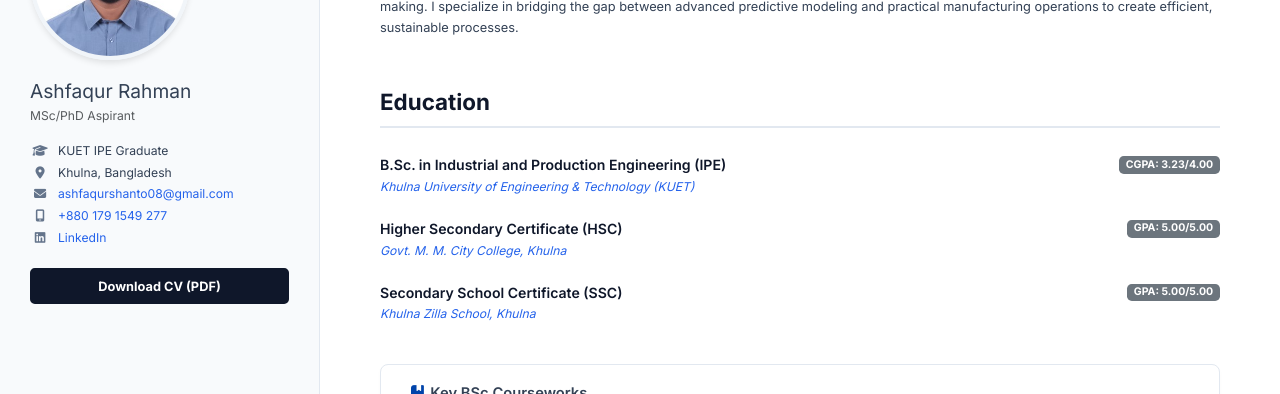
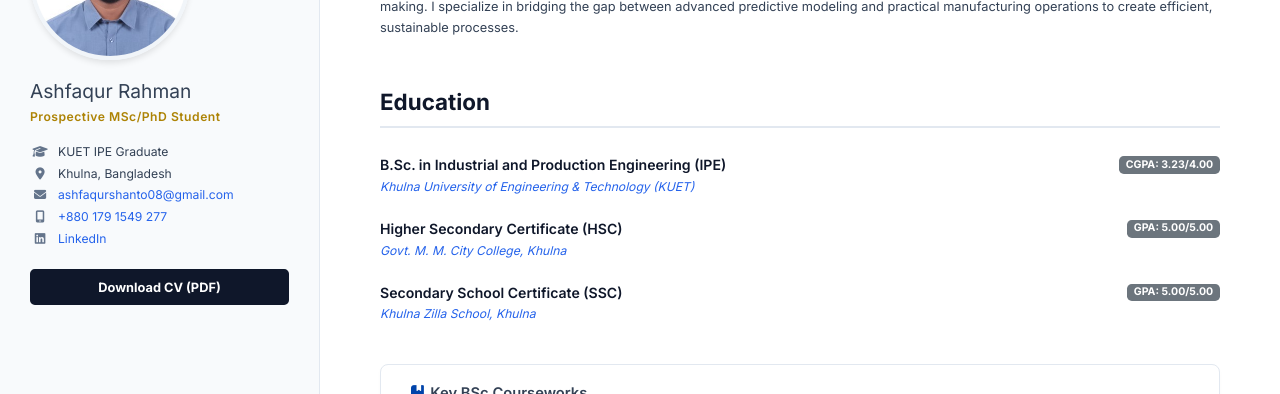
Before and after one commit to AshfaqurRahman99/AshfaqurRahman99.github.io, a Jekyll site: the page index.html, which Jekyll copies as it is, in a window 1280 px wide. Shown: the part 180-574 px from the top of the page. Built offline with Jekyll 4.4.1, drawn with Linux system fonts in a browser that asks for light colours; a style sheet for code colours, icons or effects is not loaded.

Commit message:
Update index.html

```diff
--- a/index.html
+++ b/index.html
@@ -638,6 +638,38 @@
             background-color: #1e293b !important;
             border-color: #334155 !important;
             box-shadow: 0 4px 12px rgba(0, 0, 0, 0.4) !important;
+        }
+        /* -------------------------
+           ASPIRANT HIGHLIGHT BADGE
+           ------------------------- */
+        /* Light Mode (Sleek Blue Badge) */
+        .aspirant-badge {
+            color: #ad8305;
+            /* color: #628600; */
+            /* color: #5c6778; */
+            /* color: #4a4f55; */
+            /* color: #2f4f5c; */
+            /* color: #0044aa; */
+            /* Deep professional blue */
+            /* background-color: #e6f0ff; */
+            /* Very soft blue background */
+            font-weight: 600;
+            /* padding: 0px 2px; */
+            /* border-radius: 50px; */
+            /* Makes it a pill shape */
+            display: inline-block;
+            font-size: 0.95rem;
+            letter-spacing: 0.5px;
+            /* transition: all 0.3s ease; */
+        }
+
+        /* Dark Mode (Bright Yellow Badge) */
+        body.dark-theme .aspirant-badge {
+            color: #FFFF00 !important;
+            /* Your bright yellow */
+            /* background-color: rgba(255, 255, 0, 0.1);
+            /* Subtle yellow glow background */
+            /* border: 1px solid rgba(255, 255, 0, 0.3); */
         }
 
     </style>
@@ -672,7 +704,8 @@
             <div class="text-center text-lg-start">
                 <img src="profile.jpg" alt="Ashfaqur Rahman" class="profile-img">
                 <h1 class="h4 mb-1">Ashfaqur Rahman</h1>
-                <p class="text-muted mb-3" style="font-size: 0.95rem;">MSc/PhD Aspirant</p>
+                <p class="aspirant-badge">Prospective MSc/PhD Student</p>
+                <!-- <p class="text-muted mb-3" style="font-size: 0.95rem;">MSc/PhD Aspirant</p> -->
                 <!-- <p class="text-muted mb-3" style="font-size: 0.95rem;">Operations & Supply Chain Engineer</p> -->
 
                 <!-- <div style="font-size: 0.9rem; line-height: 1.8;">
```
